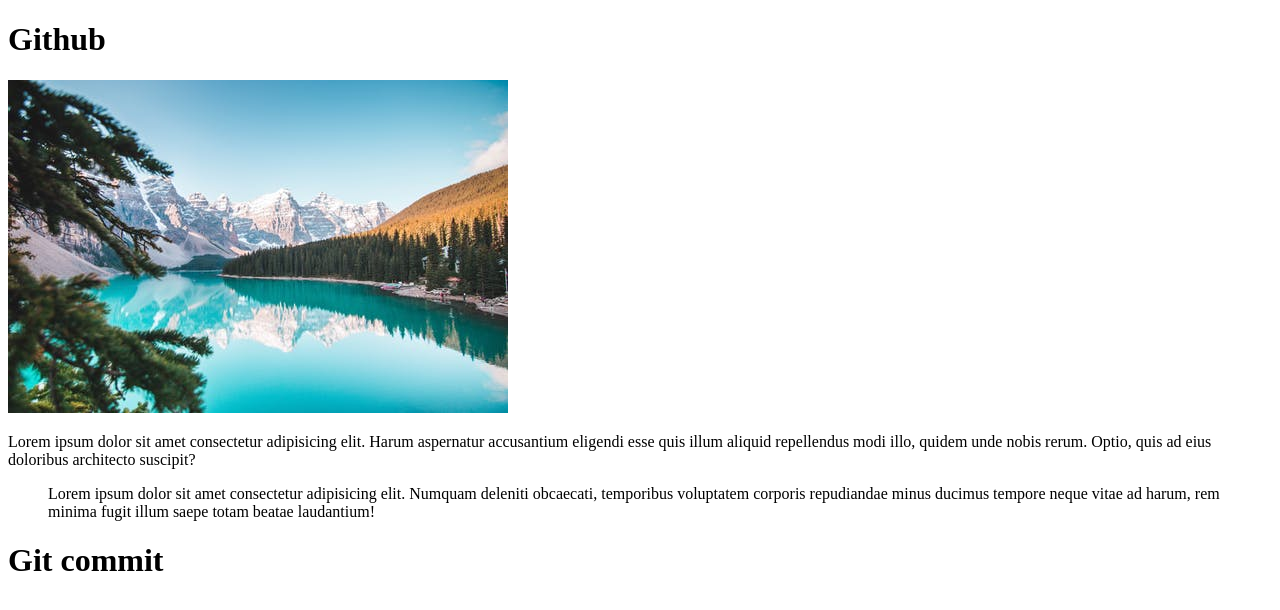
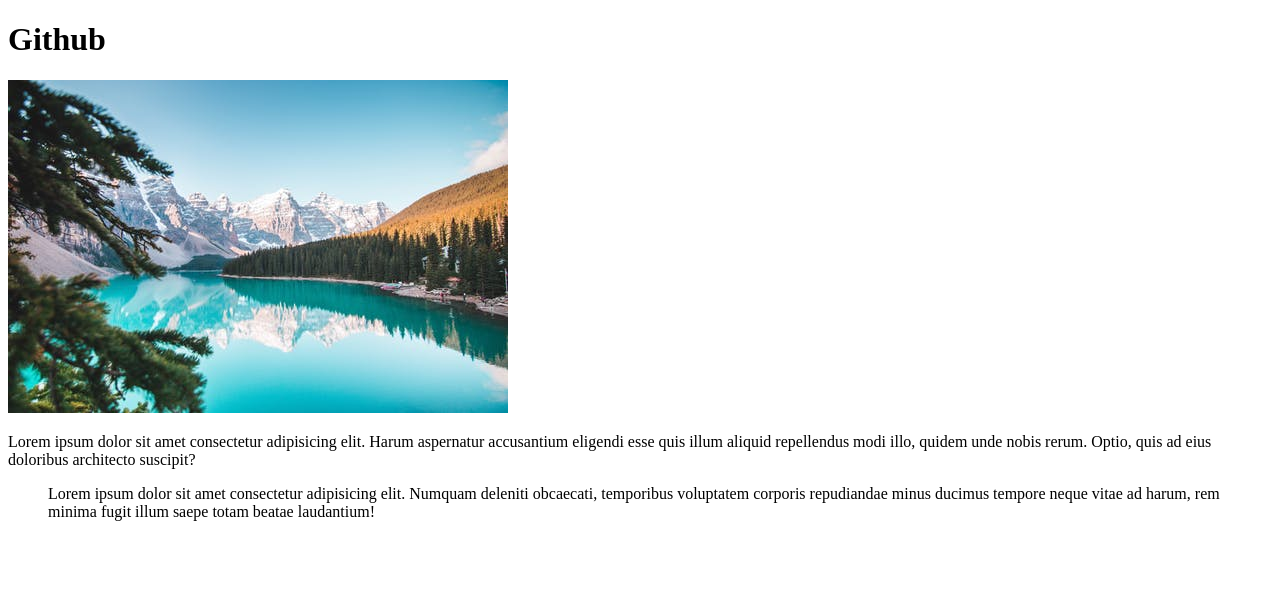
Before and after one commit to Mich147/Sample, a plain HTML site: page index.html in a window 1280 px wide. Drawn offline with Linux system fonts and the light colour scheme.

Commit message:
Revert "index msg"
This reverts commit 556dbc2eb4e0267a02bf107b6bfca7560675a24f.

```diff
--- a/index.html
+++ b/index.html
@@ -10,6 +10,5 @@
     <img src="Image/p2 1.jpeg" alt="lake">
     <p>Lorem ipsum dolor sit amet consectetur adipisicing elit. Harum aspernatur accusantium eligendi esse quis illum aliquid repellendus modi illo, quidem unde nobis rerum. Optio, quis ad eius doloribus architecto suscipit?</p>
     <blockquote>Lorem ipsum dolor sit amet consectetur adipisicing elit. Numquam deleniti obcaecati, temporibus voluptatem corporis repudiandae minus ducimus tempore neque vitae ad harum, rem minima fugit illum saepe totam beatae laudantium!</blockquote>
-    <h1>Git commit</h1>
 </body>
 </html>
```
